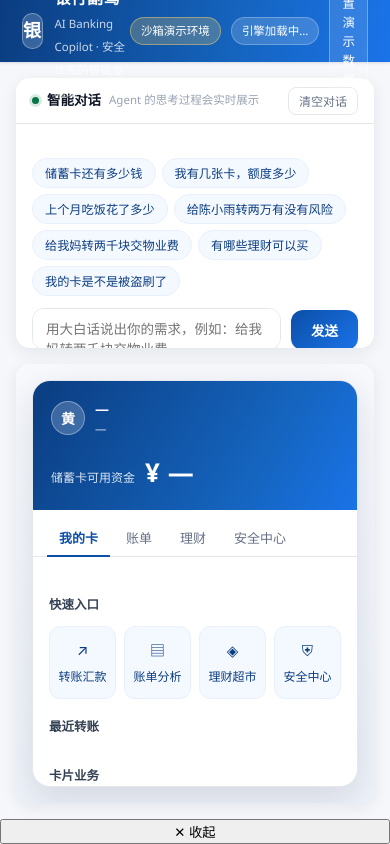
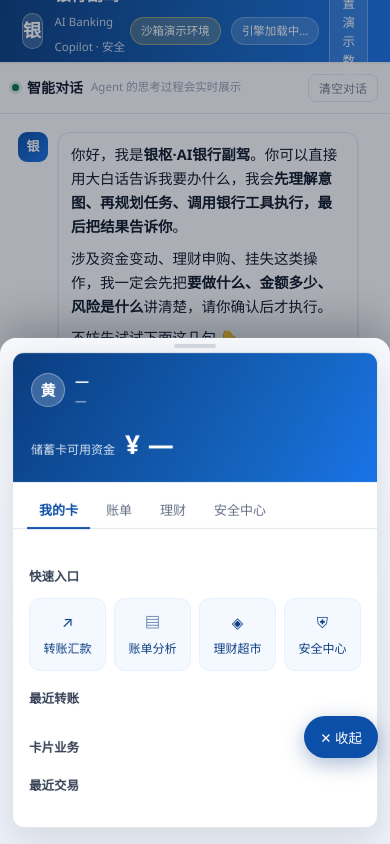
Before and after one commit to hxxhhxxh/yinlu-banking-agent, a website: page public/index.html in a window 390 px wide. Both pictures are taken after a click on the button "🏦 银行面板". Drawn offline with Linux system fonts and the light colour scheme; no server answers.

Commit message:
update: public/styles.css

```diff
--- a/public/styles.css
+++ b/public/styles.css
@@ -633,3 +633,91 @@ button { font-family: inherit; cursor: pointer; }
   .bank-panel { max-height: 52vh; }
   .stat-row { grid-template-columns: repeat(2, 1fr); }
 }
+
+/* ============ 手机端适配（≤760px）：对话为主，银行面板做成底部抽屉 ============ */
+.panel-toggle { display: none; }
+.panel-backdrop { display: none; }
+
+@media (max-width: 760px) {
+  html, body { height: 100%; overflow: hidden; }
+  body { font-size: 15px; }
+  .app { height: 100dvh; }
+
+  .layout {
+    grid-template-columns: 1fr;
+    grid-template-rows: 1fr;
+    gap: 0; padding: 0;
+  }
+  .chat-panel { border-radius: 0; box-shadow: none; }
+  .panel-head { height: 52px; padding: 0 12px; }
+  .panel-title { font-size: 14px; }
+  .panel-actions .btn-ghost, .panel-head button { font-size: 12px; padding: 6px 9px; }
+
+  /* 消息气泡与内部表格 */
+  .msg { max-width: 96%; }
+  .bubble { font-size: 14.5px; padding: 10px 12px; border-radius: 12px; }
+  .bubble table { display: block; width: 100%; overflow-x: auto; -webkit-overflow-scrolling: touch; }
+  .bubble pre, .bubble code { font-size: 12.5px; }
+  .trace { font-size: 12.5px; }
+
+  /* 输入区：贴底、避开 iPhone 底部横条、字号≥16px 防 iOS 自动放大 */
+  .composer { padding: 8px 10px calc(10px + env(safe-area-inset-bottom)); gap: 8px; }
+  .composer textarea { font-size: 16px; min-height: 44px; max-height: 108px; padding: 11px 12px; }
+  .composer .btn-primary { min-height: 44px; padding: 0 16px; }
+  .chips { padding: 6px 10px 8px; overflow-x: auto; -webkit-overflow-scrolling: touch; flex-wrap: nowrap; }
+  .chip { white-space: nowrap; }
+
+  /* 待确认卡片：触控友好 */
+  .confirm-card { margin-left: 0; margin-right: 0; }
+  .cf-form { flex-wrap: wrap; padding: 10px 12px; }
+  .cf-form .btn-primary, .cf-form .btn-ghost { min-height: 42px; flex: 1 1 auto; }
+  .cf-field { flex-wrap: wrap; }
+  .cf-field input { max-width: none; width: 100%; font-size: 16px; min-height: 42px; }
+  .cf-field label { flex: 1 1 100%; }
+
+  /* 银行面板 → 底部抽屉 */
+  .bank-panel {
+    position: fixed; left: 0; right: 0; bottom: 0; z-index: 40;
+    max-height: 84dvh; border-radius: 16px 16px 0 0;
+    padding: 14px 12px calc(16px + env(safe-area-inset-bottom));
+    box-shadow: 0 -12px 40px rgba(16, 24, 40, .28);
+    transform: translateY(102%);
+    transition: transform .26s ease;
+    will-change: transform;
+    overscroll-behavior: contain;
+  }
+  .bank-panel.open { transform: translateY(0); }
+  .bank-frame { border-radius: 12px; }
+  .bank-panel::before {
+    content: ""; position: absolute; top: 6px; left: 50%; transform: translateX(-50%);
+    width: 42px; height: 4px; border-radius: 999px; background: #D0D5DD;
+  }
+  .panel-backdrop {
+    display: block; position: fixed; inset: 0; z-index: 35;
+    background: rgba(16, 24, 40, .35); opacity: 0; pointer-events: none;
+    transition: opacity .26s ease;
+  }
+  .panel-backdrop.show { opacity: 1; pointer-events: auto; }
+
+  /* 浮动开关 */
+  .panel-toggle {
+    display: inline-flex; align-items: center; gap: 6px;
+    position: fixed; right: 12px; bottom: calc(86px + env(safe-area-inset-bottom)); z-index: 45;
+    background: var(--blue-700); color: #fff; border: none; border-radius: 999px;
+    padding: 11px 16px; font-size: 13.5px; box-shadow: 0 6px 20px rgba(11, 61, 128, .35);
+  }
+  .panel-toggle:active { transform: scale(.97); }
+
+  /* 图表与网格 */
+  .stat-row { grid-template-columns: repeat(2, 1fr); gap: 6px; }
+  .mono-chart { height: 84px; }
+  .bar-row { grid-template-columns: 54px 1fr 76px; font-size: 11.5px; }
+  .cards-carousel { scroll-snap-type: x mandatory; -webkit-overflow-scrolling: touch; }
+  .card { scroll-snap-align: start; }
+  .sub-row, .tr-row, .prod-card, .anomaly-card { font-size: 12.5px; }
+}
+
+@media (max-width: 400px) {
+  .stat-row { grid-template-columns: 1fr; }
+  .cf-form .btn-primary, .cf-form .btn-ghost { flex: 1 1 100%; }
+}
```
